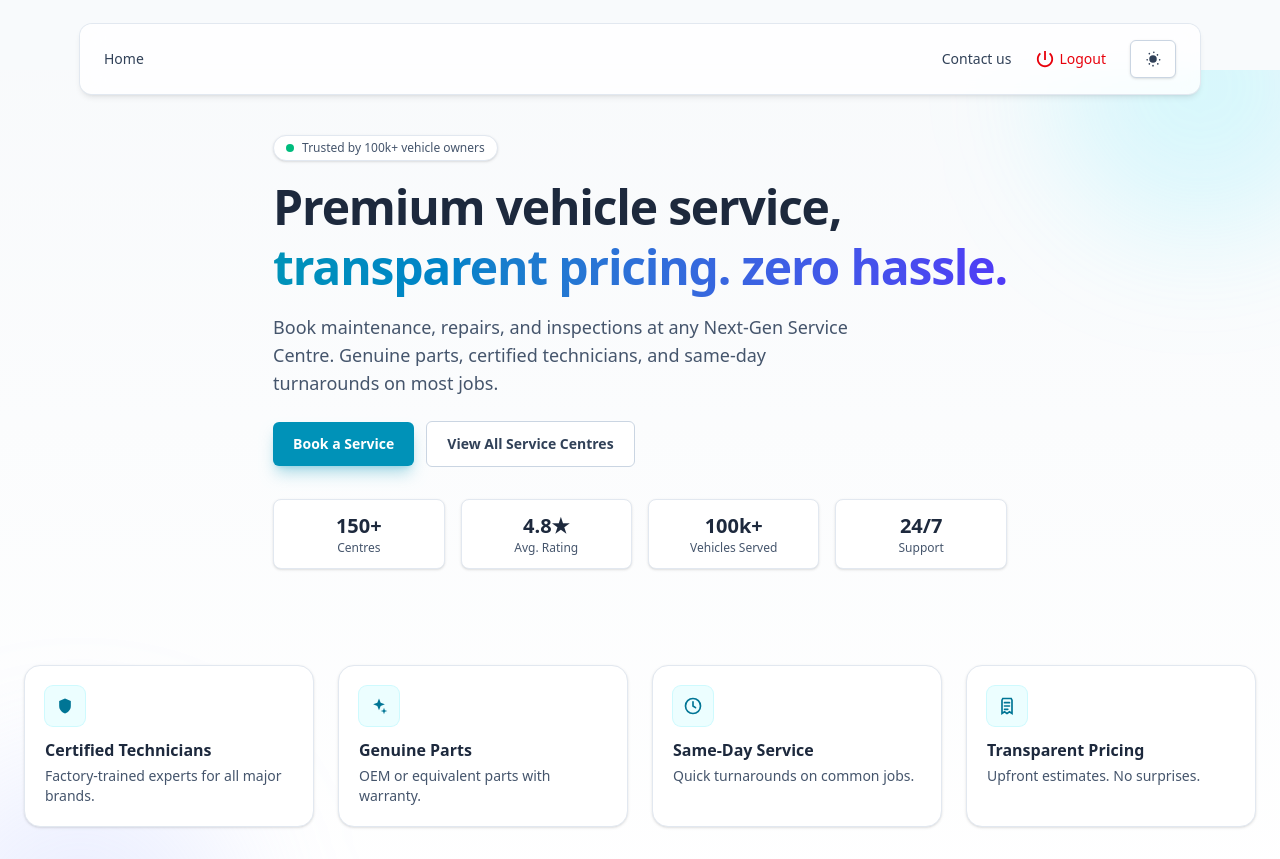
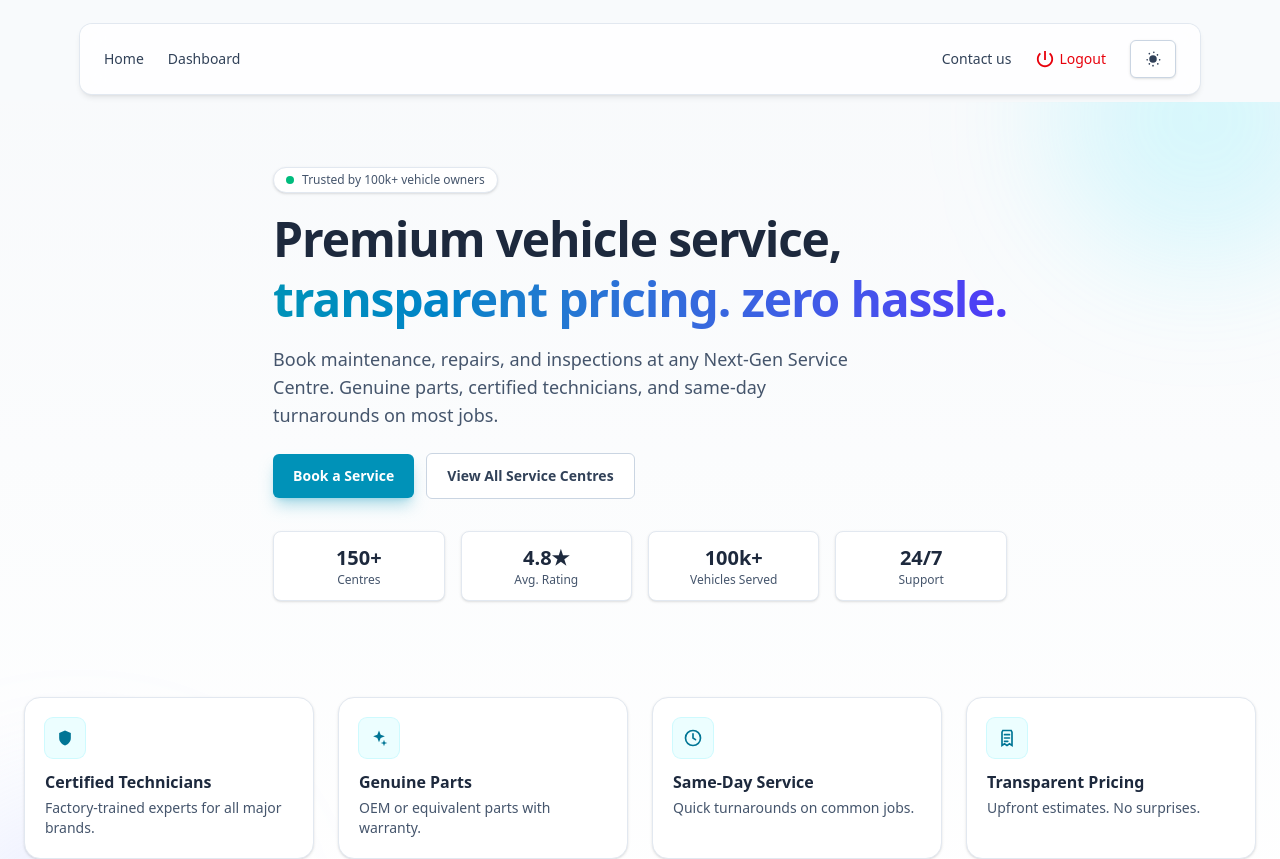
Before and after one commit to Nithinlinga/Vehicle-service-booking, a React (Vite) app: page / in a window 1280 px wide. Shown: the top 859 px of the page. Built offline with nearby package versions, Linux system fonts and the light colour scheme; sample sign-in values are in the browser's storage.

Commit message:
navbar dashboard

```diff
--- a/src/App.jsx
+++ b/src/App.jsx
@@ -8,9 +8,6 @@ import Contact from "./components/Contact";
 import NotFound from "./components/notFound/NotFound";
 import Login from "./components/user/Login";
 import Register from "./components/user/Register";
-import AdminLogin from "./components/admin/AdminLogin";
-import MechanicLogin from "./components/mechanic/MechanicLogin";
-import MechanicRegister from "./components/mechanic/MechanicRegister";
 import LoginPage from "./components/LoginPage";
 import { WelcomeUser } from "./components/WelcomeUser";
 import AdminDashboard from "./components/admin/AdminDashboard";
--- a/src/components/admin/AdminLogin.jsx
+++ /dev/null
@@ -1,9 +0,0 @@
-import React from 'react'
-
-const AdminLogin = () => {
-  return (
-    <span data-testid="admin">AdminLogin</span>
-  )
-}
-
-export default AdminLogin
--- a/src/components/mechanic/MechanicLogin.jsx
+++ /dev/null
@@ -1,9 +0,0 @@
-import React from 'react'
-
-const MechanicLogin = () => {
-  return (
-    <div>MechanicLogin</div>
-  )
-}
-
-export default MechanicLogin
--- a/src/components/mechanic/MechanicRegister.jsx
+++ /dev/null
@@ -1,9 +0,0 @@
-import React from 'react'
-
-const MechanicRegister = () => {
-  return (
-    <div>MechanicRegister</div>
-  )
-}
-
-export default MechanicRegister
--- a/src/components/navbar/Navbar.jsx
+++ b/src/components/navbar/Navbar.jsx
@@ -7,7 +7,7 @@ import toast from 'react-hot-toast';
 import ThemeToggle from '../ThemeToggle';
 
 const Navbar = () => {
-  const { isAuthenticated } = useSelector((state) => state.auth);
+  const { isAuthenticated,role } = useSelector((state) => state.auth);
   const navigate = useNavigate();
   const dispatch = useDispatch();
 
@@ -20,12 +20,17 @@ const Navbar = () => {
   };
 
   return (
-    <div className="sticky top-6 z-30 mx-auto max-w-6xl px-4">
+    <div className="sticky top-6 z-30 mx-auto max-w-6xl px-4 mb-8">
       <div className="flex flex-wrap items-center justify-between rounded-xl bg-white/80 backdrop-blur-md shadow-md ring-1 ring-slate-200 dark:bg-slate-900/80 dark:ring-slate-700 transition-colors duration-700">
         <div className="flex flex-wrap items-center justify-between w-full px-6 py-4">
           {/* Left Links */}
           <div className="flex items-center gap-6 text-sm font-medium text-slate-700 dark:text-slate-200">
             <Link to="/" className="hover:text-cyan-600 dark:hover:text-cyan-400">Home</Link>
+            {isAuthenticated && (
+              <Link to={`/${role}-dashboard`} className="hover:text-cyan-600 dark:hover:text-cyan-400">
+                Dashboard
+              </Link>
+            )}
             {!isAuthenticated && (
               <Link to="/login?role=Admin" className="hover:text-cyan-600 dark:hover:text-cyan-400">
                 For Admin
--- a/src/components/user/Login.jsx
+++ b/src/components/user/Login.jsx
@@ -40,8 +40,6 @@ const Login = () => {
       // Password (keep simple for login)
       if (!values.password) {
         errors.password = "Password required";
-      } else if (values.password.length < 8) {
-        errors.password = "Password must be at least 8 characters";
       }
 
       return errors;
```
